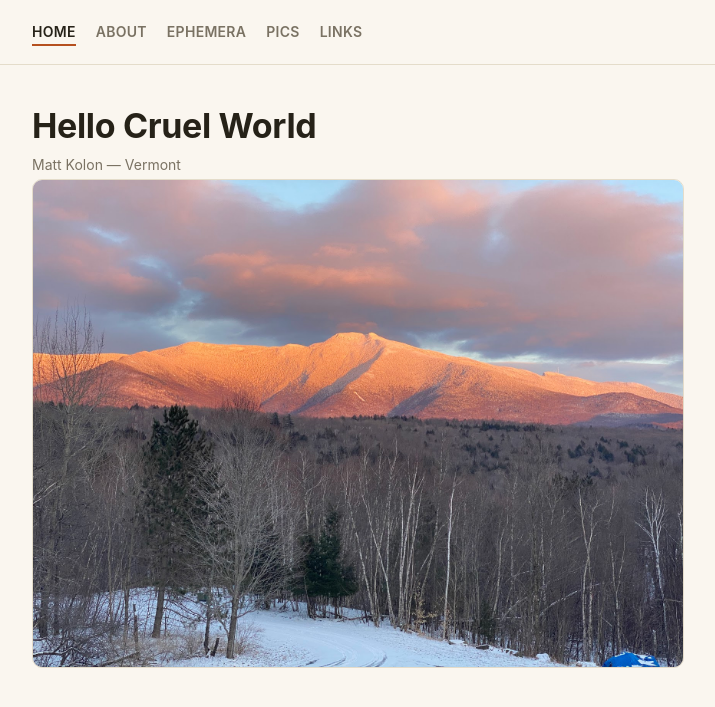
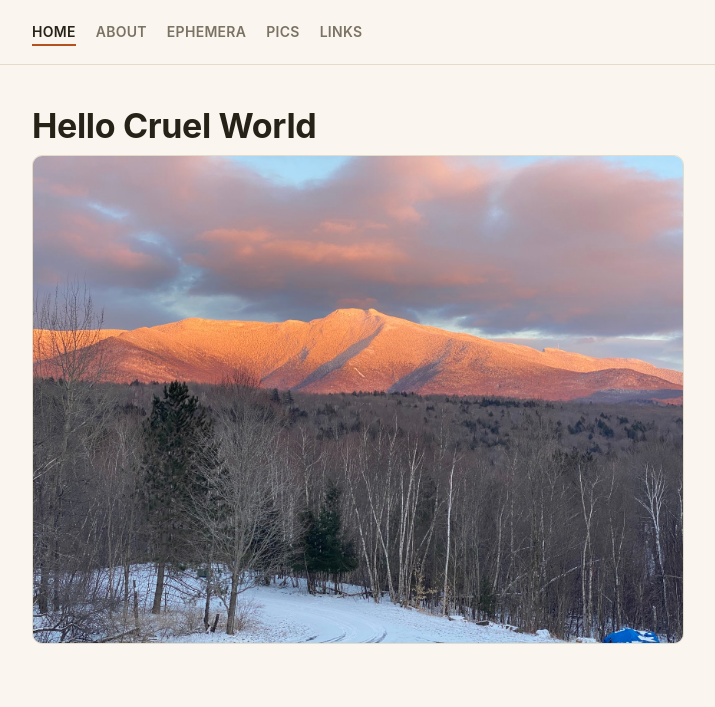
Before and after one commit to mkolon/mattkolon.com, a Jekyll site: the page built from index.html, in a window 1280 px wide. Shown: the top 707 px of the page, without its empty margins (282-997 px from the left). Built offline with Jekyll 4.4.1, drawn with Linux system fonts in a browser that asks for light colours.

Commit message:
rebuild cleanup

```diff
--- a/index.html
+++ b/index.html
@@ -3,7 +3,6 @@ layout: default
 title: Home
 ---
 <h1>Hello Cruel World</h1>
-<p class="meta">Matt Kolon &mdash; Vermont</p>
 <figure class="hero-figure">
   <img src="{{ '/assets/bg.jpg' | relative_url }}" alt="Sunset alpenglow on Mt Mansfield, seen from near Matt's home in Vermont.">
 </figure>
```
